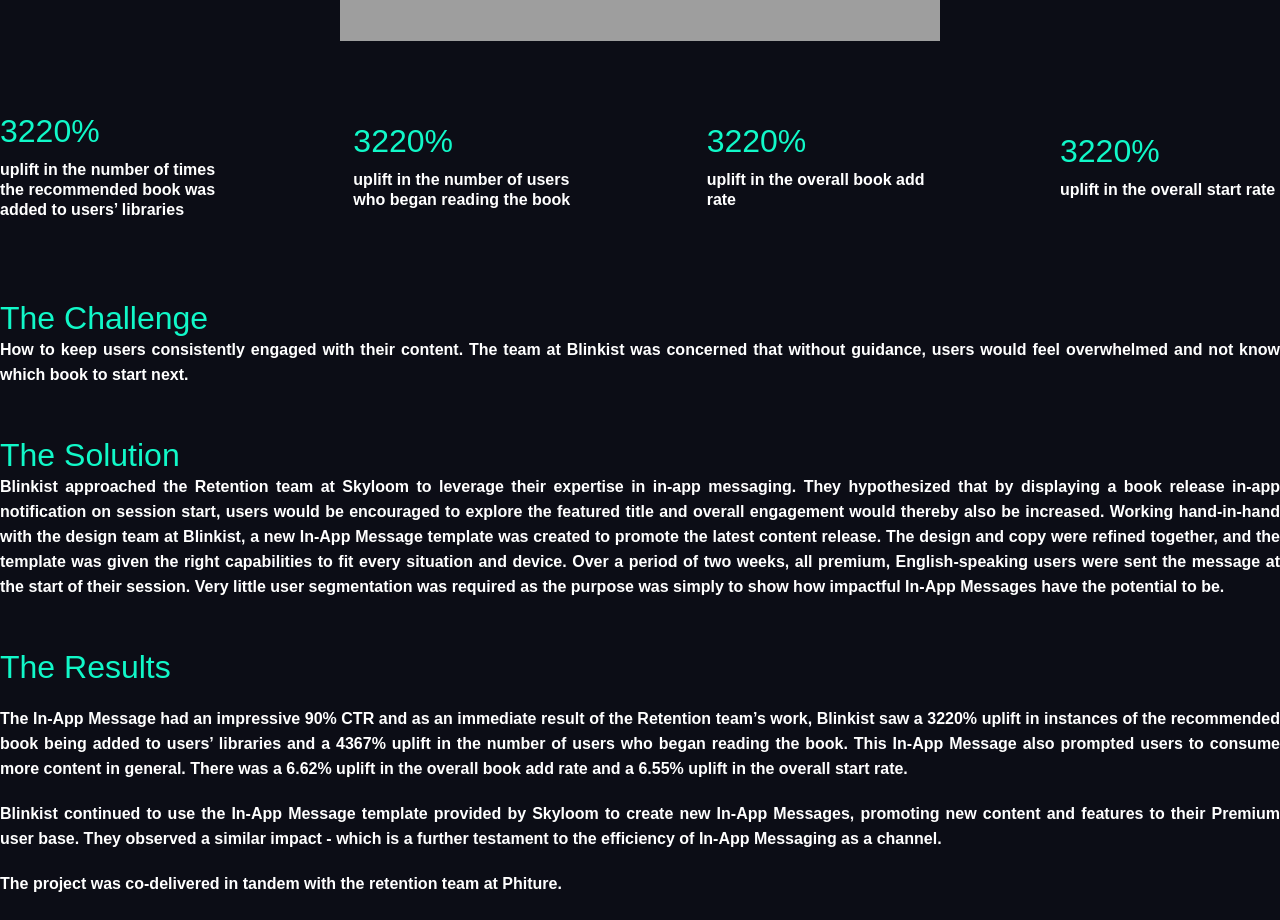
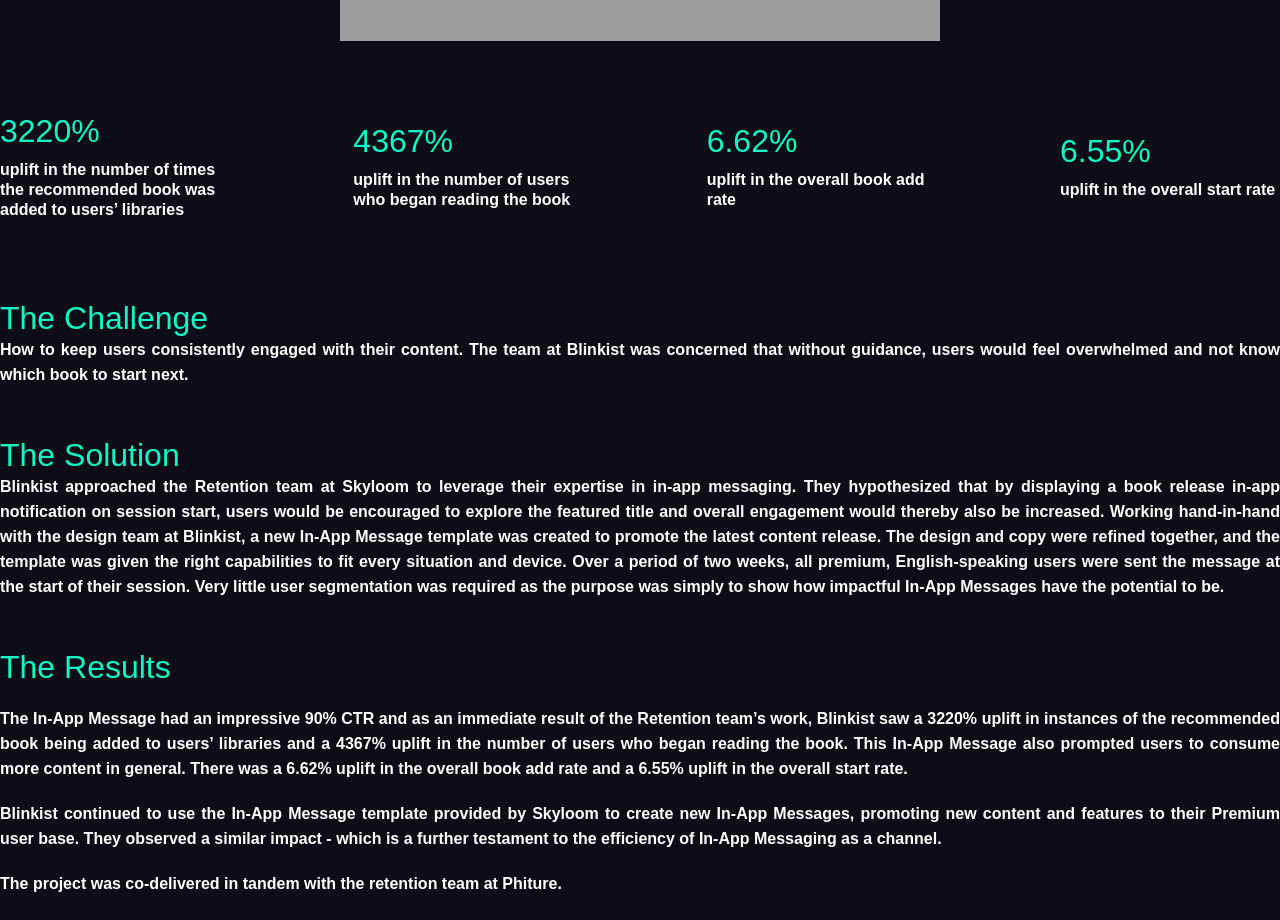
Before and after one commit to prashantjerk/github-skyloom, a plain HTML site: page blinkist.html in a window 1280 px wide. Shown: the part 1660-2580 px from the top of the page. Drawn offline with nearby package versions, Linux system fonts and the light colour scheme; grey boxes are pictures that could not be loaded; a web font is replaced by a local one.

Commit message:
blinkist stats added

```diff
--- a/blinkist.html
+++ b/blinkist.html
@@ -80,17 +80,17 @@
             </p>
           </div>
           <div class="each_stat">
-            <p class="percentage">3220%</p>
+            <p class="percentage">4367%</p>
             <p class="stat_description">
               uplift in the number of users who began reading the book
             </p>
           </div>
           <div class="each_stat">
-            <p class="percentage">3220%</p>
+            <p class="percentage">6.62%</p>
             <p class="stat_description">uplift in the overall book add rate</p>
           </div>
           <div class="each_stat">
-            <p class="percentage">3220%</p>
+            <p class="percentage">6.55%</p>
             <p class="stat_description">uplift in the overall start rate</p>
           </div>
         </div>
```
